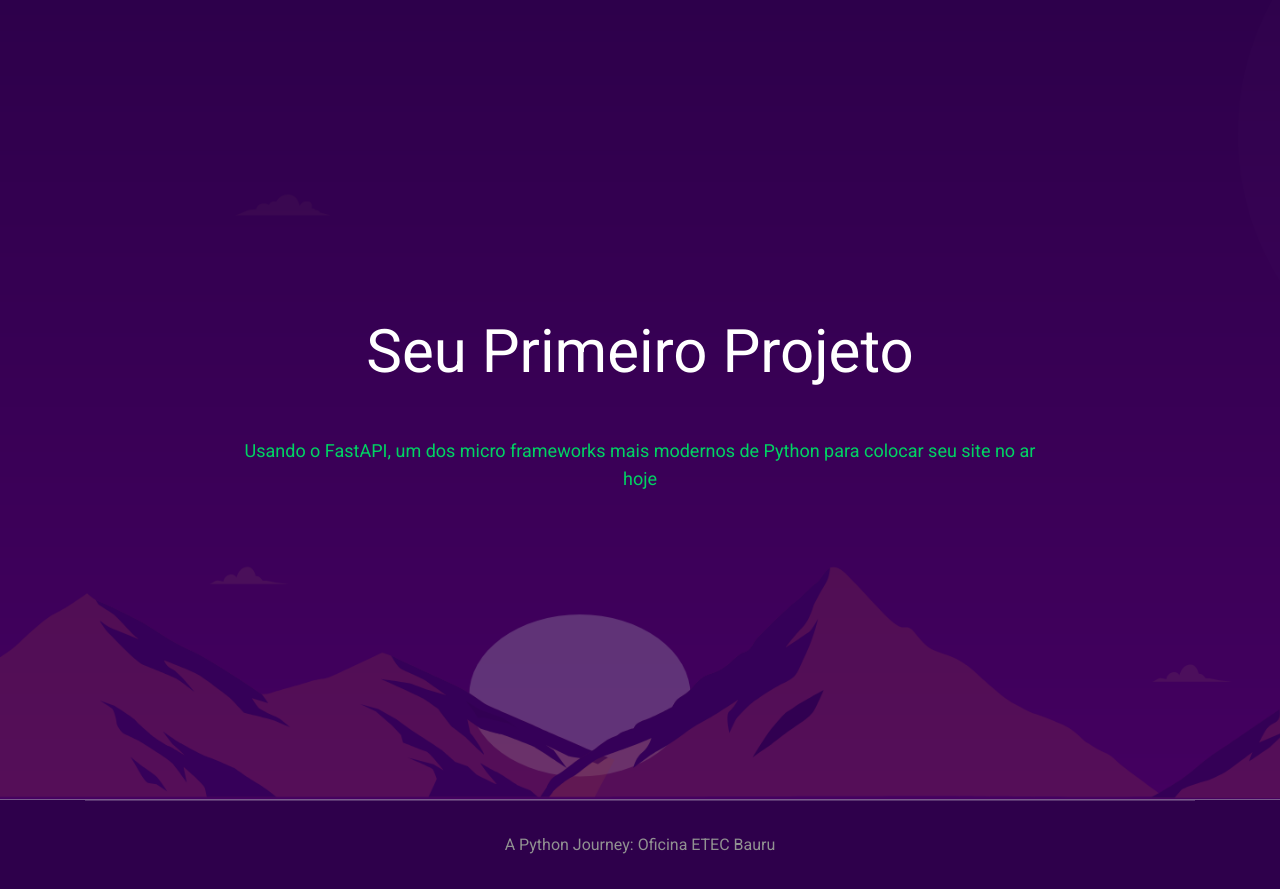
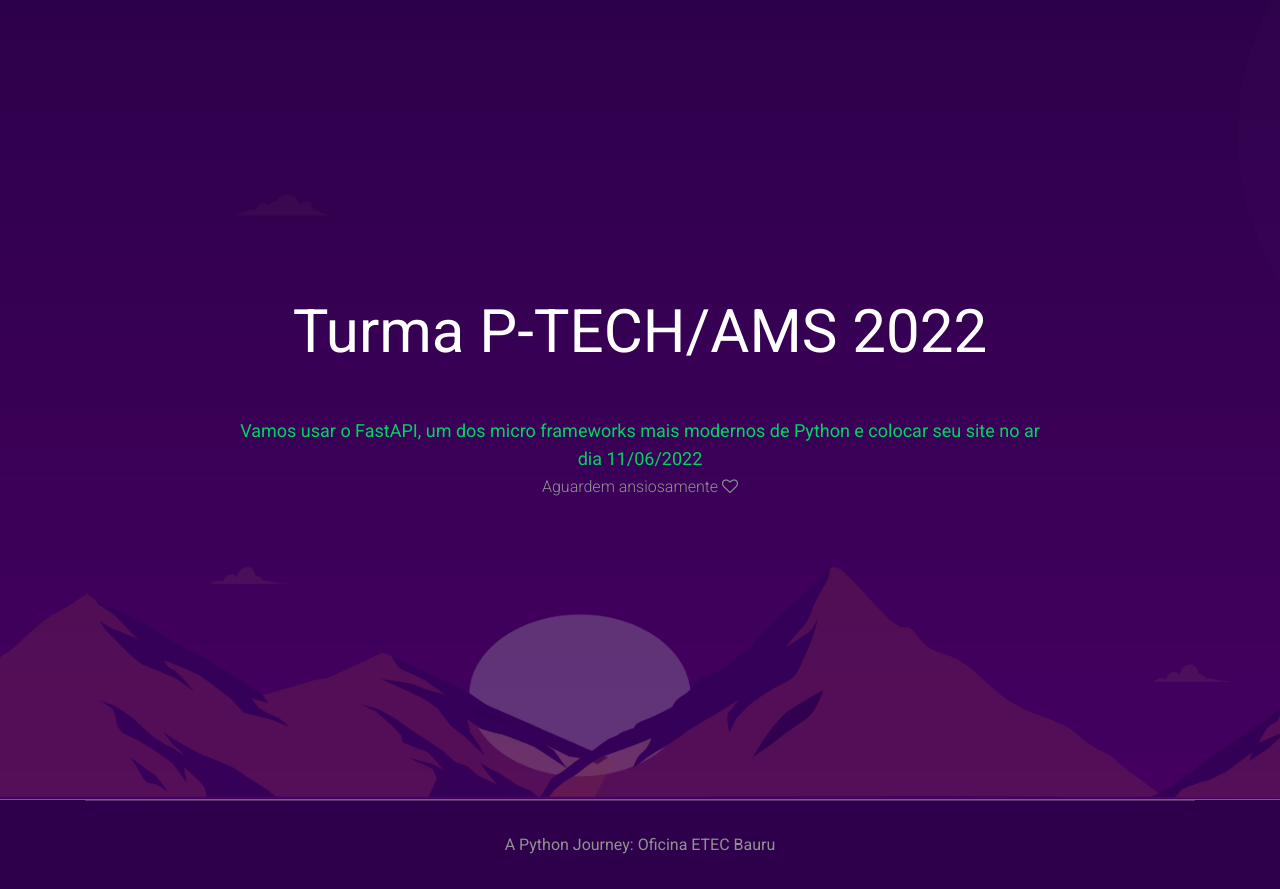
Before and after one commit to LucasLK4/python-journey, a FastAPI app: page / in a window 1280 px wide. Run offline with FastAPI, Linux system fonts and the light colour scheme; some libraries are stand-ins or nearby versions.

Commit message:
feat(home): updating index call

```diff
--- a/templates/index.html
+++ b/templates/index.html
@@ -51,8 +51,21 @@
                 <div class="row align-items-center justify-content-center">
                     <div class="col-xl-9">
                         <div class="slider_text text-center">
-                            <h3>Seu primeiro projeto</h3>
-                            <p>Usando o FastAPI, um dos micro frameworks mais modernos de Python para colocar seu site no ar hoje</p>
+                            <h3>Turma P-TECH/AMS 2022</h3>
+                            <p>Vamos usar o FastAPI, um dos micro frameworks mais modernos de Python e colocar seu site no ar dia 11/06/2022
+                            </p>
+                        </div>
+                        <div class="copy-right_text">
+                            <div class="container">
+                                <div class="footer_border"></div>
+                                <div class="row">
+                                    <div class="col-xl-12">
+                                        <p class="copy_right text-center">
+                                            Aguardem ansiosamente <i class="fa fa-heart-o" aria-hidden="true"></i>
+                                        </p>
+                                    </div>
+                                </div>
+                            </div>
                         </div>
                     </div>
                 </div>
```
